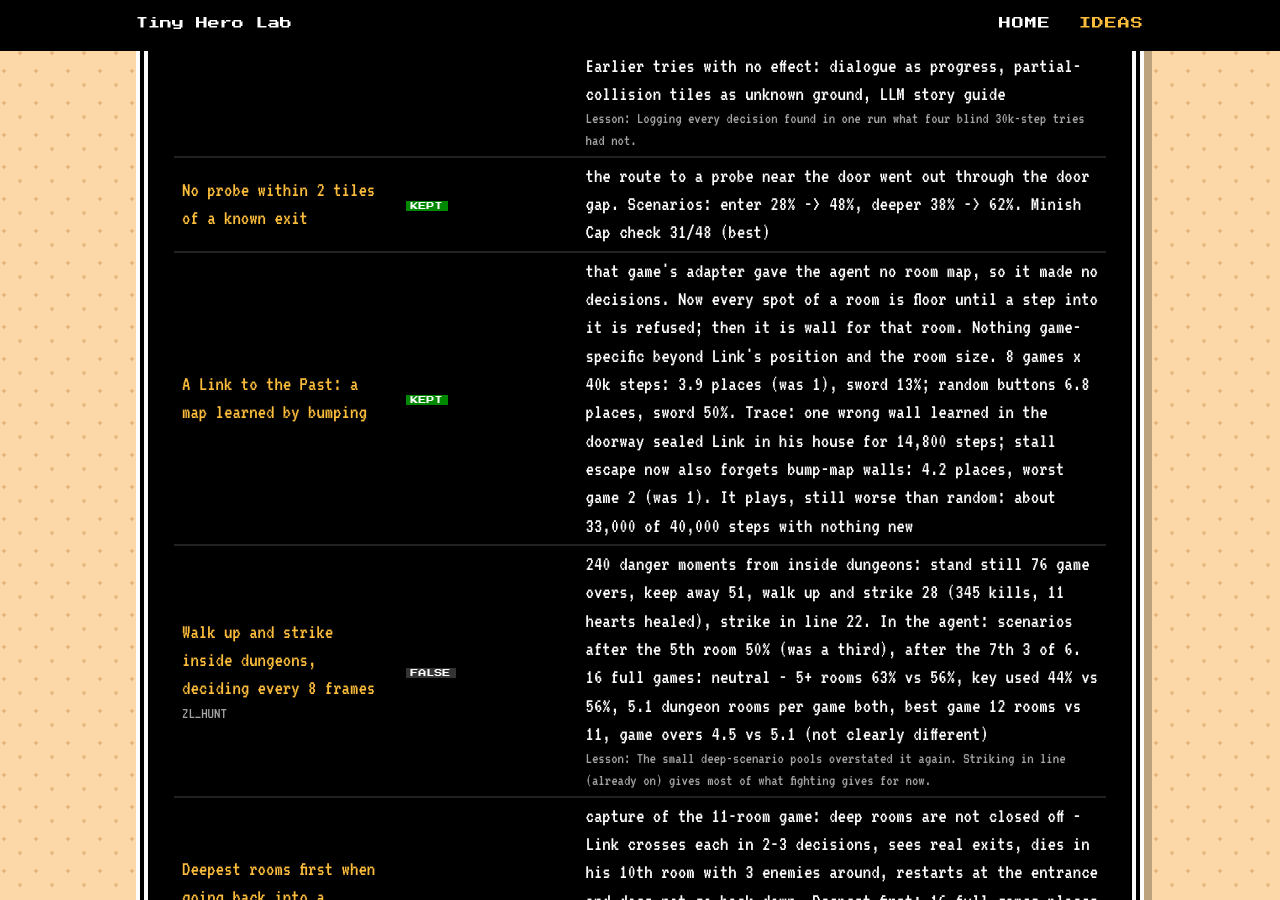
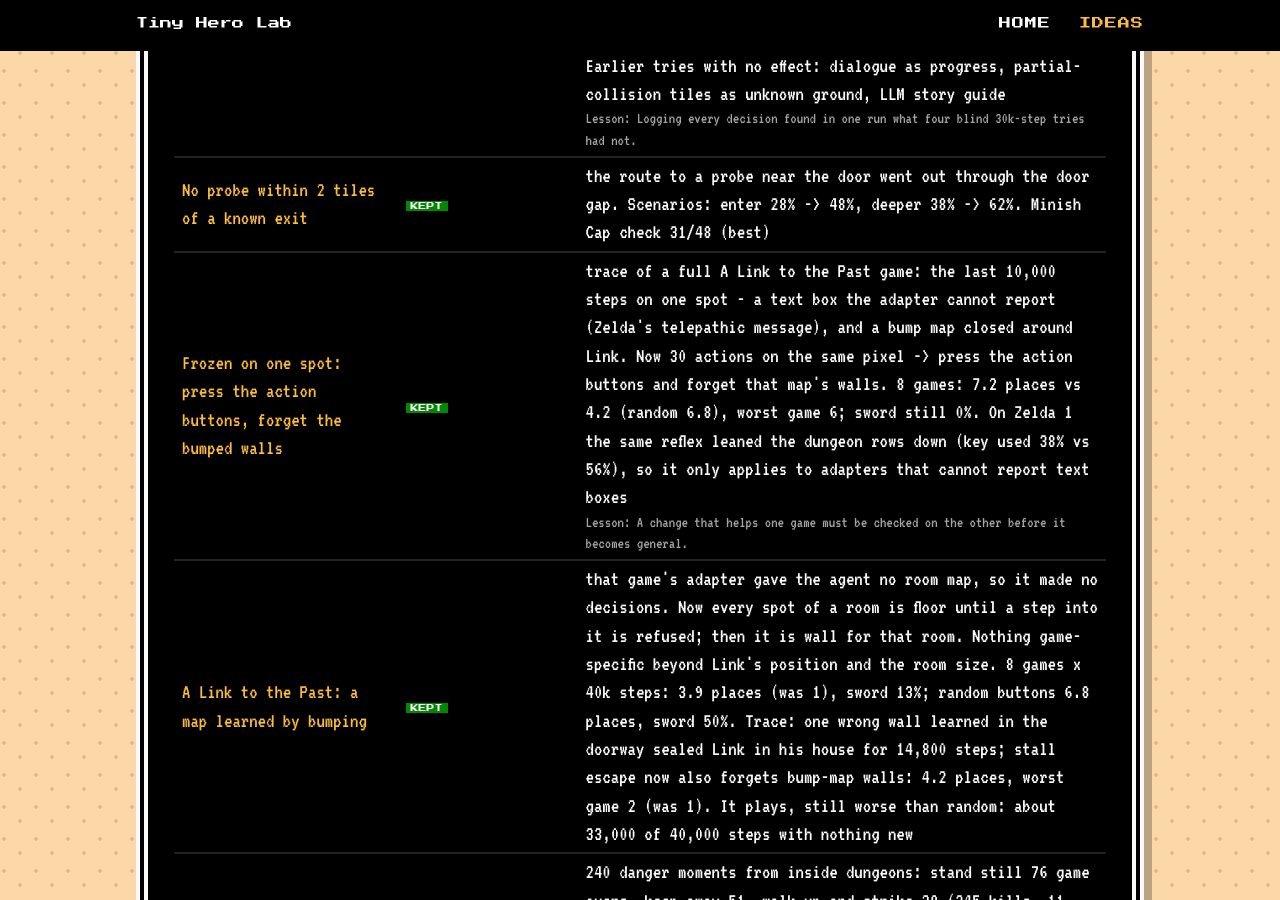
Before and after one commit to sofianedjerbi/zelda-agent-devblog, a Jekyll site: the page built from ideas.html, in a window 1280 px wide and 900 px high, scrolled down 5533 px. Built offline with Jekyll 4.4.1, drawn with Linux system fonts in a browser that asks for light colours.

Commit message:
A Link to the Past: 7.2 places, level with random on exploring

```diff
--- a/_data/games.yml
+++ b/_data/games.yml
@@ -1,4 +1,4 @@
 # Same agent, same KPIs, each game from its own start. Updated 2026-11-12.
 - {game: "Zelda 1 (NES)", budget: "16 games x 80k steps", agent: "51 places, sword 100%, dungeon 75%, key used 56%, 5+ dungeon rooms 56%, 10 rooms 6%, map or compass 13%", random: "14 places, sword 100%, dungeon 0%", verdict: "the game I develop on"}
 - {game: "Minish Cap (GBA)", budget: "8 games x 40k steps", agent: "5.0 places, 2 items 100%, 4 items 25%", random: "4.6 places, 2 items 50%", verdict: "barely ahead of random: every game stops at the same early story point"}
-- {game: "A Link to the Past (GBA)", budget: "8 games x 40k steps", agent: "4.2 places, sword 13% (was: 1 place, never left the first house)", random: "6.8 places, sword 50%", verdict: "it plays now, on a map learned by bumping into things, but still worse than random buttons"}
+- {game: "A Link to the Past (GBA)", budget: "8 games x 40k steps", agent: "7.2 places, worst game 6, sword 0% (was: 1 place, never left the first house)", random: "6.8 places, sword 50%", verdict: "level with random on exploring, on a map learned by bumping; does not find the sword yet"}
--- a/_data/tried.yml
+++ b/_data/tried.yml
@@ -6,6 +6,7 @@
     - {name: "No try-new-ground on a known exit", status: kept, result: "entering a dungeon every ground kind is new, and the nearest 'new' tile was the doorway behind Link: his third goal walked him back out. 3 rooms after entering: 41% -> 78%", lesson: "Found by tracing one scenario, after two wrong guesses."}
     - {name: "Minish Cap from the game's start: the town stall", status: testing, result: "decision log: the festival = talk to Zelda, she walks to her next spot, follow. 'Stay with and talk to your companion' (ZL_ESCORT): story score 101 at 25k steps instead of 37k. Then a second blocker, same in both: with Zelda following, Link keeps trying the south gate, a text box stops him (one line on screen for 8,400 steps), and his map shows a solid wall across the town to the north. 70k steps: still 5 places. Earlier tries with no effect: dialogue as progress, partial-collision tiles as unknown ground, LLM story guide", lesson: "Logging every decision found in one run what four blind 30k-step tries had not."}
     - {name: "No probe within 2 tiles of a known exit", status: kept, result: "the route to a probe near the door went out through the door gap. Scenarios: enter 28% -> 48%, deeper 38% -> 62%. Minish Cap check 31/48 (best)"}
+    - {name: "Frozen on one spot: press the action buttons, forget the bumped walls", status: kept, result: "trace of a full A Link to the Past game: the last 10,000 steps on one spot - a text box the adapter cannot report (Zelda's telepathic message), and a bump map closed around Link. Now 30 actions on the same pixel -> press the action buttons and forget that map's walls. 8 games: 7.2 places vs 4.2 (random 6.8), worst game 6; sword still 0%. On Zelda 1 the same reflex leaned the dungeon rows down (key used 38% vs 56%), so it only applies to adapters that cannot report text boxes", lesson: "A change that helps one game must be checked on the other before it becomes general."}
     - {name: "A Link to the Past: a map learned by bumping", status: kept, result: "that game's adapter gave the agent no room map, so it made no decisions. Now every spot of a room is floor until a step into it is refused; then it is wall for that room. Nothing game-specific beyond Link's position and the room size. 8 games x 40k steps: 3.9 places (was 1), sword 13%; random buttons 6.8 places, sword 50%. Trace: one wrong wall learned in the doorway sealed Link in his house for 14,800 steps; stall escape now also forgets bump-map walls: 4.2 places, worst game 2 (was 1). It plays, still worse than random: about 33,000 of 40,000 steps with nothing new"}
     - {name: "Walk up and strike inside dungeons, deciding every 8 frames", switch: HUNT, status: off, result: "240 danger moments from inside dungeons: stand still 76 game overs, keep away 51, walk up and strike 28 (345 kills, 11 hearts healed), strike in line 22. In the agent: scenarios after the 5th room 50% (was a third), after the 7th 3 of 6. 16 full games: neutral - 5+ rooms 63% vs 56%, key used 44% vs 56%, 5.1 dungeon rooms per game both, best game 12 rooms vs 11, game overs 4.5 vs 5.1 (not clearly different)", lesson: "The small deep-scenario pools overstated it again. Striking in line (already on) gives most of what fighting gives for now."}
     - {name: "Deepest rooms first when going back into a dungeon", switch: DEEPFIRST, status: rejected, result: "capture of the 11-room game: deep rooms are not closed off - Link crosses each in 2-3 decisions, sees real exits, dies in his 10th room with 3 enemies around, restarts at the entrance and does not go back down. Deepest-first: 16 full games places 40.9 vs 51.2, game overs 7.2 vs 5.1 (both clearly worse), key used 38% vs 56%", lesson: "Rushing back to where he died gets him killed there again. What limits depth now is dying in rooms with several enemies."}
```
